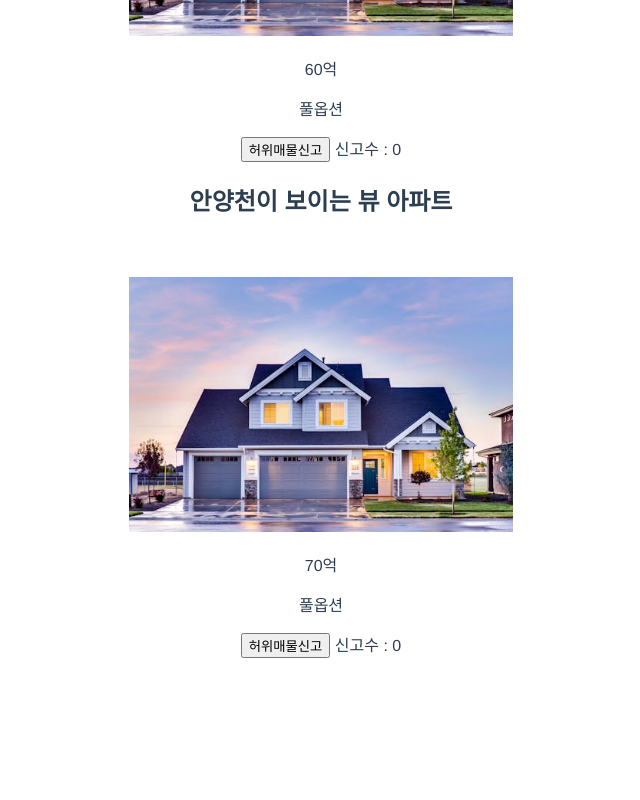
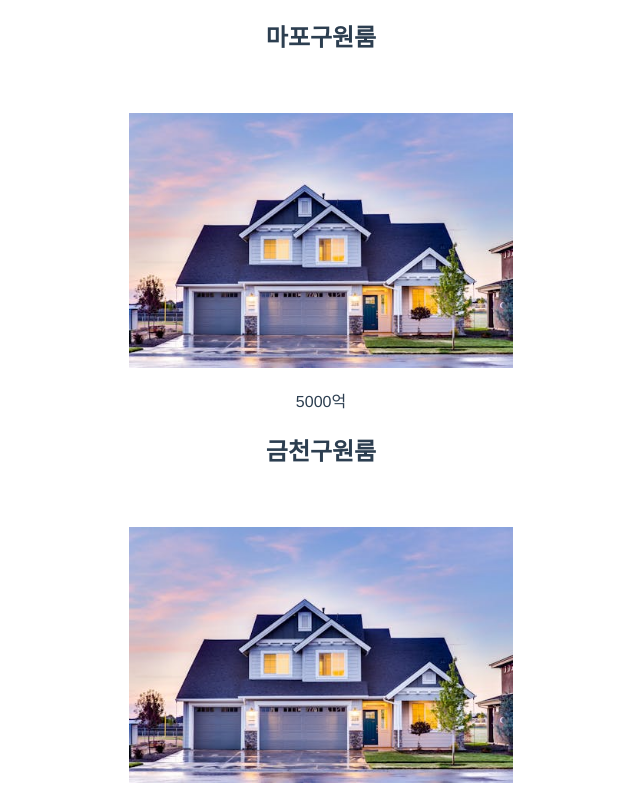
Before and after one commit to BaeejiH/vuedongsan, a Vue app: page / in a window 1280 px wide. Shown: the part 3160-3960 px from the top of the page, without its empty margins (319-959 px from the left). Before the commit the page ends 3818 px from the top, so only its background shows below. Built offline with nearby package versions, Linux system fonts and the light colour scheme.

Commit message:
props 사용 + 상품목록 컴포넌트로 변경하기

```diff
--- a/src/App.vue
+++ b/src/App.vue
@@ -1,4 +1,16 @@
 <template>
+
+<!-- props(자식에게 데이터 보내는 법)
+1. 데이터 보내고
+2. 등록하고
+3. 가져다 쓰기
++ ex) <자식:데이터="데이터">
++ :  == v-bind랑 똑같음
+-->
+
+<ModalBanner :마켓="마켓" :사용자누름="사용자누름" :모달창현재상태="모달창현재상태"/>
+
+
 <!-- v-else-if (if문을 연달아 쓰고 싶을 때)-->
 <div v-if="1 == 2">
   Hi
@@ -18,14 +30,7 @@
  <!--동적UI 만드는법
     1. UI 현재 상태를 데이터로 저장
     2. 데이터에 따라 UI가 어떻게 보일지 작성 -->
-<div class="black-bg" v-if="모달창현재상태 == true">
-  <div class="white-bg">
-    <h4>{{마켓[사용자누름].title}}</h4>
-    <p>{{마켓[사용자누름].content}}</p>
-    <p>{{마켓[사용자누름].price}}억</p>
-  <button @click="모달창현재상태 = false">닫기</button>
-  </div>
-</div>
+
 
 <DisCountBanner/>
 
@@ -92,13 +97,8 @@
   </div>
   <hr>
 
-   <div v-for="(a,i) in 3" :key="i">
-    <h2 @click="모달창현재상태 = true; 사용자누름 = i;">{{마켓[i].title}}</h2>
-     <img src="./assets/home1.jpeg" class="W-img">
-    <p>{{마켓[i].price}}억</p>
-    <p>{{마켓[i].content}}</p>
-    <button @click="decrease1">허위매물신고</button> <span>신고수 : {{신고수[2]}}</span>
-  </div>
+<CardList :원룸들="원룸들" :price="price" v-for="a in 3" :key="a"/>
+
 
 </template>
 
@@ -107,6 +107,8 @@
 import data from './assets/data.js';
 import market from './assets/market.js';
 import DisCountBanner from './DisCountBanner.vue';
+import ModalBanner from './ModalBanner.vue';
+import CardList from './CardList.vue';
 
 //함수를 쓰는 이유는 긴 코드를 짧은 코드로 요약하기 위해
 
@@ -127,6 +129,7 @@ export default {
       원룸들 : ['금천구','시흥동','마포구'],
       pricel1 : 5000,
       pricel2 : 7000,
+      price : [3000,4000,5000],
       rogo : '원룸',
       스타일 : 'color : red',
       스타이일 : 'color : blue',
@@ -149,6 +152,8 @@ export default {
   },
   components: {
     DisCountBanner : DisCountBanner, // ket,value형식으로 위에서 import한것을 가져옴. 왼쪽 변수는 자유 작명가능. 왼쪽과 오른쪽이 같다면 DisCountBanner, <--이렇게도 가능
+    ModalBanner : ModalBanner,
+    CardList : CardList,
   }
 }
 </script>
--- /dev/null
+++ b/src/CardList.vue
@@ -0,0 +1,23 @@
+<template>
+  <div v-for="(a,i) in 3" :key="i">
+    <!-- <h2 @click="모달창현재상태 = true; 사용자누름 = i;">{{마켓[i].title}}</h2> -->
+    <h2>{{원룸들[i]}}원룸</h2>
+     <img src="./assets/home1.jpeg" class="W-img">
+     <p>{{price[i]}}억</p>
+    <!-- <button @click="decrease1">허위매물신고</button> <span>신고수 : {{신고수[2]}}</span> -->
+  </div>
+</template>
+
+<script>
+export default {
+    name : 'CardList',
+    props : {
+        원룸들 : Array,
+        price : Array,
+    }
+}
+</script>
+
+<style>
+
+</style>
--- a/src/Modal.vue
+++ b/src/ModalBanner.vue
@@ -1,17 +1,23 @@
 <template>
   <div class="black-bg" v-if="모달창현재상태 == true">
   <div class="white-bg">
+    <img src="./assets/home1.jpeg" class="W-img">
     <h4>{{마켓[사용자누름].title}}</h4>
     <p>{{마켓[사용자누름].content}}</p>
     <p>{{마켓[사용자누름].price}}억</p>
-  <button @click="모달창현재상태 = false">닫기</button>
+  <!-- <button @click="모달창현재상태 = false">닫기</button> -->
   </div>
 </div>
 </template>
 
 <script>
 export default {
-    name : 'Modal'
+    name : 'ModalBanner',
+    props : {
+      마켓 : Array,
+      사용자누름:Number,
+      모달창현재상태:Boolean,
+    }
 }
 </script>
 
```
